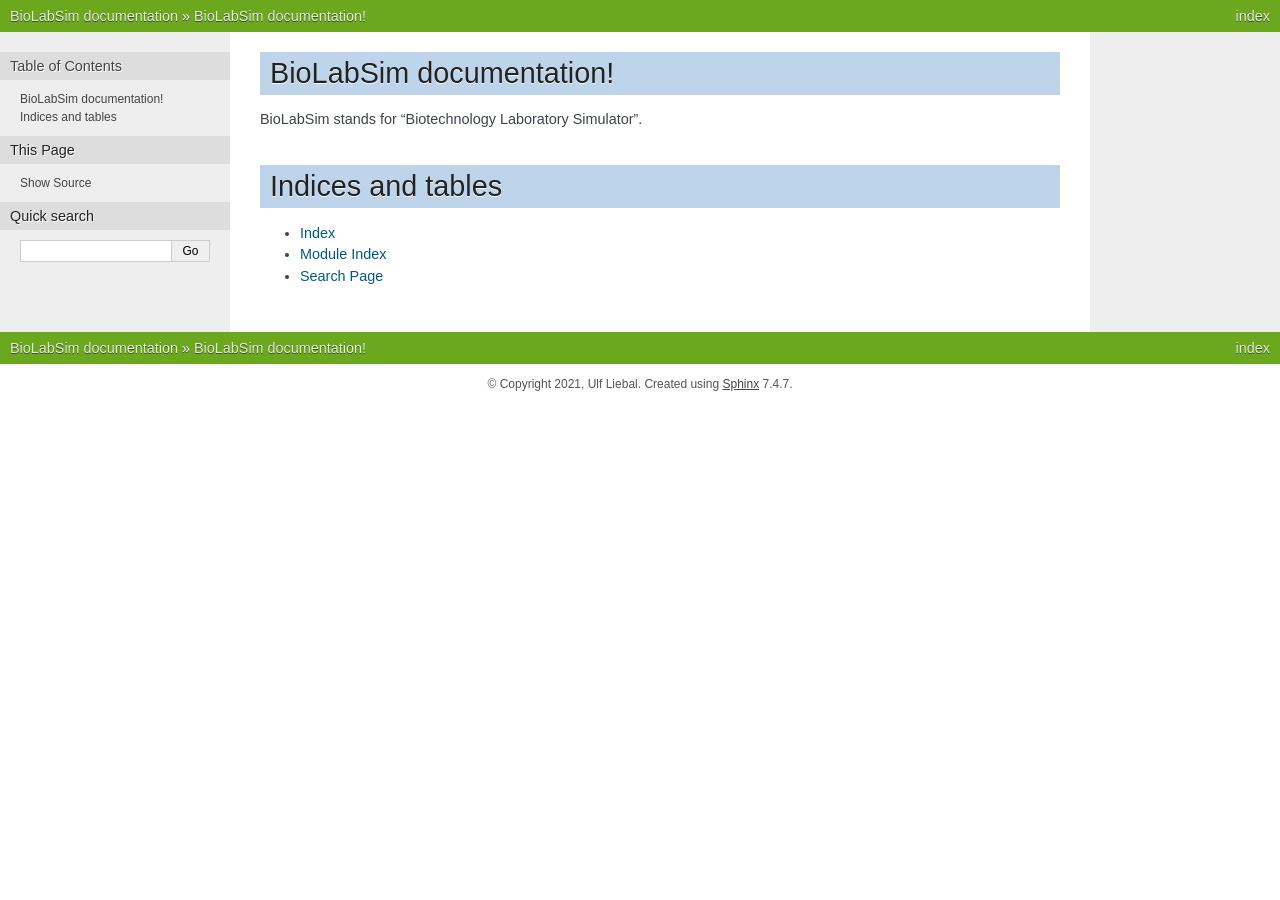
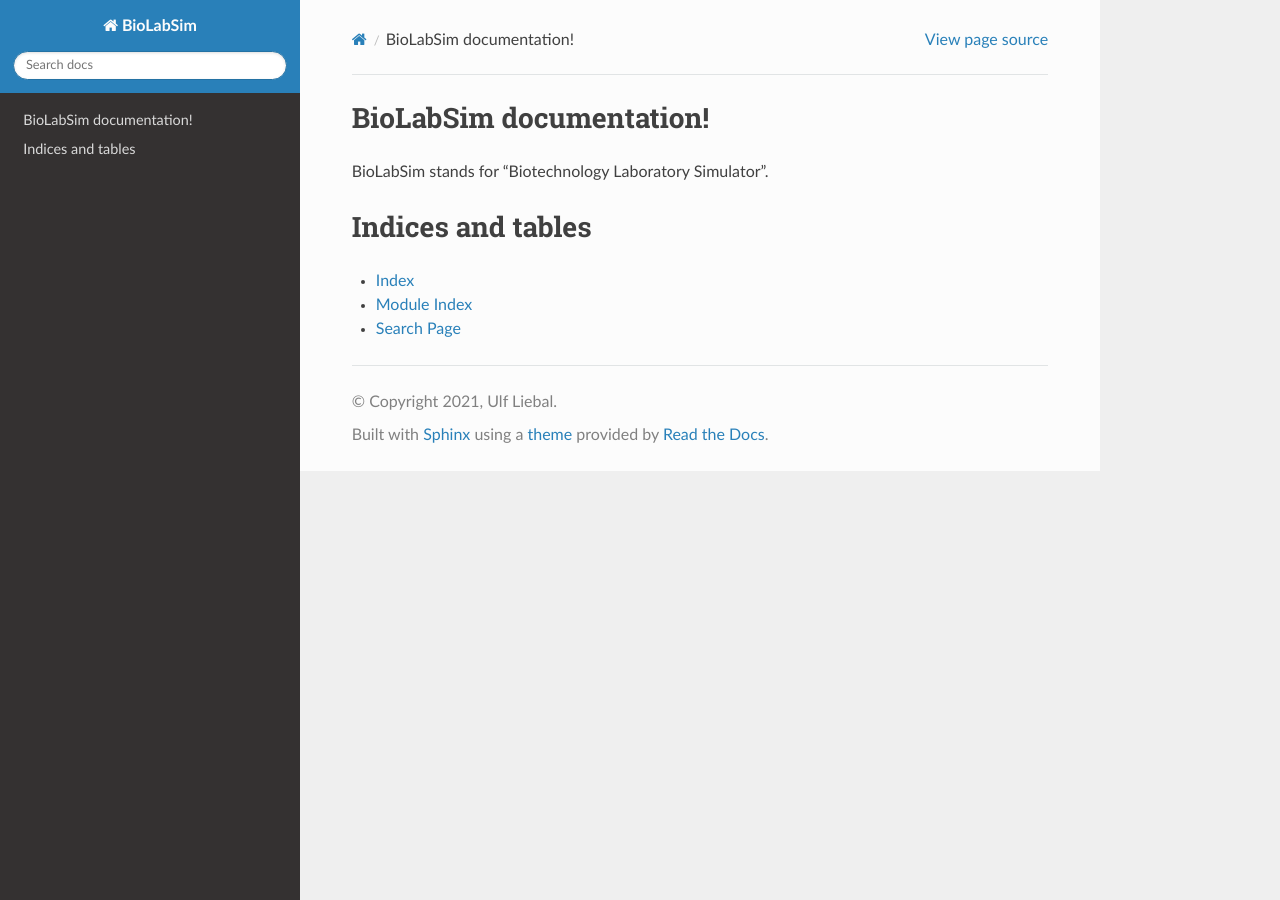
Before and after one commit to uliebal/RecExpSim, a Sphinx documentation site: the page built from docs/index.rst, in a window 1280 px wide. Built offline with Sphinx 7.4.7 and the Read the Docs theme 2.0.0, drawn with Linux system fonts in a browser that asks for light colours; pages that are not in the unit, such as notebooks, are missing from menus.

Commit message:
docs: add a ReadTheDocs theme to documentation

```diff
--- a/docs/conf.py
+++ b/docs/conf.py
@@ -46,7 +46,7 @@
 # The theme to use for HTML and HTML Help pages.  See the documentation for
 # a list of builtin themes.
 #
-html_theme = 'nature'
+html_theme = 'sphinx_rtd_theme'
 
 
 # Add any paths that contain custom static files (such as style sheets) here,
--- a/requirements.txt
+++ b/requirements.txt
@@ -10,3 +10,4 @@
 cobra
 Escher
 Sphinx==3.4.1
+sphinx-rtd-theme==0.5.1
```
